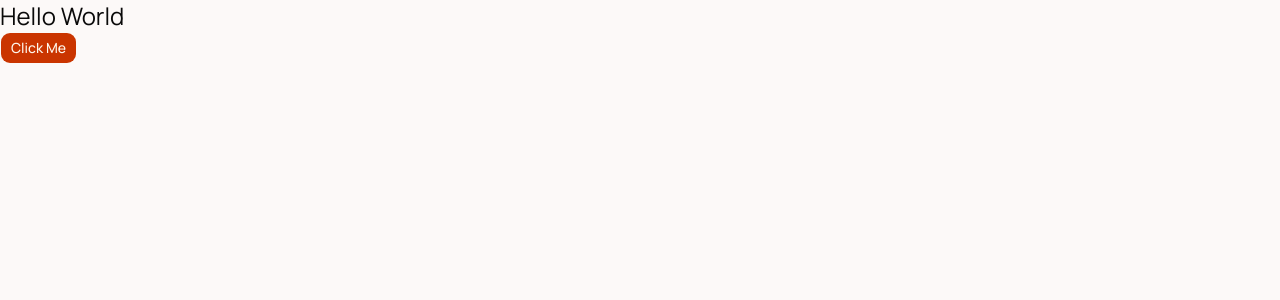
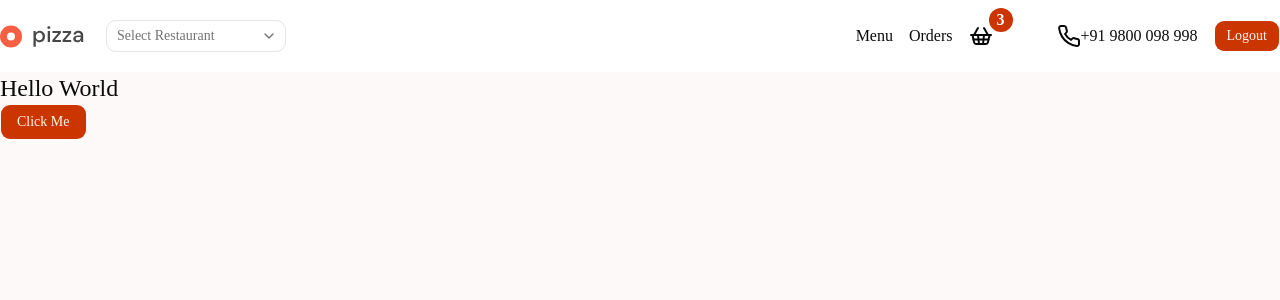
Before and after one commit to saudjavaid2003/woap-ui, a Next.js app: page / in a window 1280 px wide. Shown: the top 300 px of the page. Built offline with nearby package versions, Linux system fonts and the light colour scheme.

Commit message:
final fixed the bloody shadcn

```diff
--- a/package.json
+++ b/package.json
@@ -9,11 +9,11 @@
     "lint": "eslint"
   },
   "dependencies": {
+    "@radix-ui/react-select": "^2.2.6",
     "class-variance-authority": "^0.7.1",
     "clsx": "^2.1.1",
-    "lucide-react": "^1.8.0",
+"lucide-react": "^0.400.0",
     "next": "16.2.3",
-    "radix-ui": "^1.4.3",
     "react": "19.2.4",
     "react-dom": "19.2.4",
     "shadcn": "^4.2.0",
--- a/src/app/layout.tsx
+++ b/src/app/layout.tsx
@@ -1,26 +1,30 @@
-import type { Metadata } from "next";
-import { Manrope } from "next/font/google";
-import "./globals.css";
+import type { Metadata } from 'next';
+import { Manrope } from 'next/font/google';
+import './globals.css';
+import { cn } from '@/lib/utils';
+import Header from '../components/custom/Header';
 
-const manrope = Manrope({
-  subsets: ["latin"],
-  variable: "--font-manrope",
-});
+const manrope = Manrope({ subsets: ['latin'], variable: '--font-manrope' });
 
 export const metadata: Metadata = {
-  title: "App",
-  description: "App",
+    title: 'Create Next App',
+    description: 'Generated by create next app',
 };
 
 export default function RootLayout({
     children,
-}: {
+}: Readonly<{
     children: React.ReactNode;
-}) {
+}>) {
     return (
-    <html lang="en" className={manrope.variable}>
-      <body className="min-h-screen font-manrope">
-        {children}
+        <html lang="en">
+            <body
+                className={cn(
+                    'min-h-screen bg-background font-manrope antialiased',
+                    manrope.variable
+                )}>
+                <Header />
+                <main>{children}</main>
             </body>
         </html>
     );
--- a/src/components/custom/Header.tsx
+++ b/src/components/custom/Header.tsx
@@ -1,36 +1,14 @@
 import React from 'react';
 import { Select, SelectContent, SelectItem, SelectTrigger, SelectValue } from '../ui/select';
 import Link from 'next/link';
-import { Phone } from 'lucide-react';
+import { Phone, ShoppingBasket } from 'lucide-react';
 import { Button } from '../ui/button';
-import { Tenant } from '@/lib/types';
-import dynamic from 'next/dynamic';
-import TenantSelect from './tenant-select';
-import { getSession } from '@/lib/session';
-import Logout from './logout';
 
-const CartCounterWithoutSSR = dynamic(() => import('./cart-counter'), { ssr: false });
-
-const Header = async () => {
-    const session = await getSession();
-
-    const tenantsResponse = await fetch(`${process.env.BACKEND_URL}/api/auth/tenants?perPage=100`, {
-        next: {
-            revalidate: 3600, // 1 hour
-        },
-    });
-
-    if (!tenantsResponse.ok) {
-        throw new Error('Failed to fetch tenants');
-    }
-
-    const restaurants: { data: Tenant[] } = await tenantsResponse.json();
-
+const Header = () => {
     return (
         <header className="bg-white">
             <nav className="container py-5 flex items-center justify-between">
                 <div className="flex items-center space-x-4">
-                    <Link href={'/'}>
                     <svg
                         data-testid="logo"
                         width="90"
@@ -44,8 +22,16 @@ const Header = async () => {
                             fill="#484848"
                         />
                     </svg>
-                    </Link>
-                    <TenantSelect restaurants={restaurants} />
+                    <Select>
+                        <SelectTrigger className="w-[180px] focus:ring-0">
+                            <SelectValue placeholder="Select Restaurant" />
+                        </SelectTrigger>
+                        <SelectContent>
+                            <SelectItem value="cheesy-delight">Cheesy Delight</SelectItem>
+                            <SelectItem value="pizza-hut">Pizza Hut</SelectItem>
+                            <SelectItem value="kids-corner">Kids corner</SelectItem>
+                        </SelectContent>
+                    </Select>
                 </div>
                 <div className="flex items-center gap-x-4">
                     <ul className="flex items-center font-medium space-x-4">
@@ -55,23 +41,24 @@ const Header = async () => {
                             </Link>
                         </li>
                         <li>
-                            <Link className="hover:text-primary" href={'/orders'}>
+                            <Link className="hover:text-primary" href={'/'}>
                                 Orders
                             </Link>
                         </li>
                     </ul>
-                    <CartCounterWithoutSSR />
+                    <div className="relative">
+                        <Link href="/cart">
+                            <ShoppingBasket className="hover:text-primary" />
+                        </Link>
+                        <span className="absolute -top-4 -right-5 h-6 w-6 flex items-center justify-center rounded-full bg-primary font-bold text-white">
+                            3
+                        </span>
+                    </div>
                     <div className="flex items-center ml-12">
                         <Phone />
                         <span>+91 9800 098 998</span>
                     </div>
-                    {session ? (
-                        <Logout />
-                    ) : (
-                        <Button size={'sm'} asChild>
-                            <Link href="/login">Login</Link>
-                        </Button>
-                    )}
+                    <Button size={'sm'}>Logout</Button>
                 </div>
             </nav>
         </header>
--- /dev/null
+++ b/src/components/custom/logout.tsx
@@ -0,0 +1,19 @@
+'use client';
+
+import React from 'react';
+import { Button } from '../ui/button';
+import { logout } from '../../lib/actions/logout';
+
+const Logout = () => {
+    return (
+        <Button
+            size={'sm'}
+            onClick={async () => {
+                await logout();
+            }}>
+            Logout
+        </Button>
+    );
+};
+
+export default Logout;
--- /dev/null
+++ b/src/components/custom/tenant-select.tsx
@@ -0,0 +1,34 @@
+'use client';
+import React from 'react';
+import { Select, SelectContent, SelectItem, SelectTrigger, SelectValue } from '../ui/select';
+import { Tenant } from '@/lib/types';
+import { useRouter, useSearchParams } from 'next/navigation';
+
+const TenantSelect = ({ restaurants }: { restaurants: { data: Tenant[] } }) => {
+    const router = useRouter();
+    const searchParams = useSearchParams();
+
+    const handleValueChange = (value: string) => {
+        router.push(`/?restaurantId=${value}`);
+    };
+    return (
+        <Select
+            onValueChange={handleValueChange}
+            defaultValue={searchParams.get('restaurantId') || ''}>
+            <SelectTrigger className="w-[180px] focus:ring-0">
+                <SelectValue placeholder="Select Restaurant" />
+            </SelectTrigger>
+            <SelectContent>
+                {restaurants.data.map((restaurant) => {
+                    return (
+                        <SelectItem key={restaurant.id} value={String(restaurant.id)}>
+                            {restaurant.name}
+                        </SelectItem>
+                    );
+                })}
+            </SelectContent>
+        </Select>
+    );
+};
+
+export default TenantSelect;
--- a/src/components/ui/button.tsx
+++ b/src/components/ui/button.tsx
@@ -1,37 +1,28 @@
 import * as React from "react"
 import { cva, type VariantProps } from "class-variance-authority"
-import { Slot } from "radix-ui"
-
+import { Slot } from "@radix-ui/react-slot"
 import { cn } from "@/lib/utils"
 
 const buttonVariants = cva(
-  "group/button inline-flex shrink-0 items-center justify-center rounded-lg border border-transparent bg-clip-padding text-sm font-medium whitespace-nowrap transition-all outline-none select-none focus-visible:border-ring focus-visible:ring-3 focus-visible:ring-ring/50 active:not-aria-[haspopup]:translate-y-px disabled:pointer-events-none disabled:opacity-50 aria-invalid:border-destructive aria-invalid:ring-3 aria-invalid:ring-destructive/20 dark:aria-invalid:border-destructive/50 dark:aria-invalid:ring-destructive/40 [&_svg]:pointer-events-none [&_svg]:shrink-0 [&_svg:not([class*='size-'])]:size-4",
+  "group/button inline-flex shrink-0 items-center justify-center rounded-lg border border-transparent bg-clip-padding text-sm font-medium whitespace-nowrap transition-all outline-none select-none focus-visible:border-ring focus-visible:ring-3 focus-visible:ring-ring/50 active:translate-y-px disabled:pointer-events-none disabled:opacity-50",
   {
     variants: {
       variant: {
-        default: "bg-primary text-primary-foreground [a]:hover:bg-primary/80",
+        default: "bg-primary text-primary-foreground hover:bg-primary/80",
         outline:
-          "border-border bg-background hover:bg-muted hover:text-foreground aria-expanded:bg-muted aria-expanded:text-foreground dark:border-input dark:bg-input/30 dark:hover:bg-input/50",
+          "border border-input bg-background hover:bg-muted hover:text-foreground",
         secondary:
-          "bg-secondary text-secondary-foreground hover:bg-secondary/80 aria-expanded:bg-secondary aria-expanded:text-secondary-foreground",
-        ghost:
-          "hover:bg-muted hover:text-foreground aria-expanded:bg-muted aria-expanded:text-foreground dark:hover:bg-muted/50",
+          "bg-secondary text-secondary-foreground hover:bg-secondary/80",
+        ghost: "hover:bg-muted hover:text-foreground",
         destructive:
-          "bg-destructive/10 text-destructive hover:bg-destructive/20 focus-visible:border-destructive/40 focus-visible:ring-destructive/20 dark:bg-destructive/20 dark:hover:bg-destructive/30 dark:focus-visible:ring-destructive/40",
+          "bg-destructive text-destructive-foreground hover:bg-destructive/90",
         link: "text-primary underline-offset-4 hover:underline",
       },
       size: {
-        default:
-          "h-8 gap-1.5 px-2.5 has-data-[icon=inline-end]:pr-2 has-data-[icon=inline-start]:pl-2",
-        xs: "h-6 gap-1 rounded-[min(var(--radius-md),10px)] px-2 text-xs in-data-[slot=button-group]:rounded-lg has-data-[icon=inline-end]:pr-1.5 has-data-[icon=inline-start]:pl-1.5 [&_svg:not([class*='size-'])]:size-3",
-        sm: "h-7 gap-1 rounded-[min(var(--radius-md),12px)] px-2.5 text-[0.8rem] in-data-[slot=button-group]:rounded-lg has-data-[icon=inline-end]:pr-1.5 has-data-[icon=inline-start]:pl-1.5 [&_svg:not([class*='size-'])]:size-3.5",
-        lg: "h-9 gap-1.5 px-2.5 has-data-[icon=inline-end]:pr-2 has-data-[icon=inline-start]:pl-2",
-        icon: "size-8",
-        "icon-xs":
-          "size-6 rounded-[min(var(--radius-md),10px)] in-data-[slot=button-group]:rounded-lg [&_svg:not([class*='size-'])]:size-3",
-        "icon-sm":
-          "size-7 rounded-[min(var(--radius-md),12px)] in-data-[slot=button-group]:rounded-lg",
-        "icon-lg": "size-9",
+        default: "h-9 px-4 py-2",
+        sm: "h-8 px-3 text-sm",
+        lg: "h-10 px-6",
+        icon: "h-9 w-9",
       },
     },
     defaultVariants: {
@@ -41,23 +32,23 @@ const buttonVariants = cva(
   }
 )
 
+interface ButtonProps
+  extends React.ButtonHTMLAttributes<HTMLButtonElement>,
+    VariantProps<typeof buttonVariants> {
+  asChild?: boolean
+}
+
 function Button({
   className,
-  variant = "default",
-  size = "default",
+  variant,
+  size,
   asChild = false,
   ...props
-}: React.ComponentProps<"button"> &
-  VariantProps<typeof buttonVariants> & {
-    asChild?: boolean
-  }) {
-  const Comp = asChild ? Slot.Root : "button"
+}: ButtonProps) {
+  const Comp = asChild ? Slot : "button"
 
   return (
     <Comp
-      data-slot="button"
-      data-variant={variant}
-      data-size={size}
       className={cn(buttonVariants({ variant, size, className }))}
       {...props}
     />
--- a/src/components/ui/select.tsx
+++ b/src/components/ui/select.tsx
@@ -1,7 +1,7 @@
 "use client"
 
 import * as React from "react"
-import { Select as SelectPrimitive } from "radix-ui"
+import * as SelectPrimitive from "@radix-ui/react-select"
 
 import { cn } from "@/lib/utils"
 import { ChevronDownIcon, CheckIcon, ChevronUpIcon } from "lucide-react"
@@ -69,7 +69,11 @@ function SelectContent({
       <SelectPrimitive.Content
         data-slot="select-content"
         data-align-trigger={position === "item-aligned"}
-        className={cn("relative z-50 max-h-(--radix-select-content-available-height) min-w-36 origin-(--radix-select-content-transform-origin) overflow-x-hidden overflow-y-auto rounded-lg bg-popover text-popover-foreground shadow-md ring-1 ring-foreground/10 duration-100 data-[align-trigger=true]:animate-none data-[side=bottom]:slide-in-from-top-2 data-[side=left]:slide-in-from-right-2 data-[side=right]:slide-in-from-left-2 data-[side=top]:slide-in-from-bottom-2 data-open:animate-in data-open:fade-in-0 data-open:zoom-in-95 data-closed:animate-out data-closed:fade-out-0 data-closed:zoom-out-95", position ==="popper"&&"data-[side=bottom]:translate-y-1 data-[side=left]:-translate-x-1 data-[side=right]:translate-x-1 data-[side=top]:-translate-y-1", className )}
+        className={cn(
+          "relative z-50 max-h-(--radix-select-content-available-height) min-w-36 origin-(--radix-select-content-transform-origin) overflow-x-hidden overflow-y-auto rounded-lg bg-popover text-popover-foreground shadow-md ring-1 ring-foreground/10 duration-100 data-[align-trigger=true]:animate-none data-[side=bottom]:slide-in-from-top-2 data-[side=left]:slide-in-from-right-2 data-[side=right]:slide-in-from-left-2 data-[side=top]:slide-in-from-bottom-2 data-open:animate-in data-open:fade-in-0 data-open:zoom-in-95 data-closed:animate-out data-closed:fade-out-0 data-closed:zoom-out-95",
+          position === "popper" && "data-[side=bottom]:translate-y-1 data-[side=left]:-translate-x-1 data-[side=right]:translate-x-1 data-[side=top]:-translate-y-1",
+          className
+        )}
         position={position}
         align={align}
         {...props}
@@ -79,7 +83,6 @@ function SelectContent({
           data-position={position}
           className={cn(
             "data-[position=popper]:h-(--radix-select-trigger-height) data-[position=popper]:w-full data-[position=popper]:min-w-(--radix-select-trigger-width)",
-            position === "popper" && ""
           )}
         >
           {children}
@@ -119,7 +122,7 @@ function SelectItem({
     >
       <span className="pointer-events-none absolute right-2 flex size-4 items-center justify-center">
         <SelectPrimitive.ItemIndicator>
-          <CheckIcon className="pointer-events-none text-primary" />
+          <CheckIcon className="pointer-events-none" />
         </SelectPrimitive.ItemIndicator>
       </span>
       <SelectPrimitive.ItemText>{children}</SelectPrimitive.ItemText>
@@ -153,8 +156,7 @@ function SelectScrollUpButton({
       )}
       {...props}
     >
-      <ChevronUpIcon
-      />
+      <ChevronUpIcon />
     </SelectPrimitive.ScrollUpButton>
   )
 }
@@ -172,8 +174,7 @@ function SelectScrollDownButton({
       )}
       {...props}
     >
-      <ChevronDownIcon
-      />
+      <ChevronDownIcon />
     </SelectPrimitive.ScrollDownButton>
   )
 }
--- /dev/null
+++ b/src/lib/actions/logout.ts
@@ -0,0 +1,22 @@
+'use server';
+
+import { cookies } from 'next/headers';
+
+export const logout = async () => {
+    const response = await fetch(`${process.env.BACKEND_URL}/api/auth/auth/logout`, {
+        method: 'POST',
+        headers: {
+            Authorization: `Bearer ${cookies().get('accessToken')?.value}`,
+            cookie: `refreshToken=${cookies().get('refreshToken')?.value}`,
+        },
+    });
+
+    if (!response.ok) {
+        console.log('Lgout failed', response.status);
+        return false;
+    }
+
+    cookies().delete('accessToken');
+    cookies().delete('refreshToken');
+    return true;
+};
--- /dev/null
+++ b/src/lib/session.ts
@@ -0,0 +1,34 @@
+import { cookies } from 'next/headers';
+
+interface Session {
+    user: User;
+}
+
+interface User {
+    id: number;
+    firstName: string;
+    lastName: string;
+    email: string;
+    role: 'admin' | 'customer' | 'manager';
+    tenant: number | null;
+}
+
+export const getSession = async () => {
+    return await getSelf();
+};
+
+const getSelf = async (): Promise<Session | null> => {
+    const response = await fetch(`${process.env.BACKEND_URL}/api/auth/auth/self`, {
+        headers: {
+            Authorization: `Bearer ${cookies().get('accessToken')?.value}`,
+        },
+    });
+
+    if (!response.ok) {
+        return null;
+    }
+
+    return {
+        user: (await response.json()) as User,
+    };
+};
```
Also changed, not shown: src/app/(home)/page.tsx (+6 -4 lines), 1 other file (tests, documents, lock files or other folders). Lines whose indentation alone changed are shown as unchanged.
